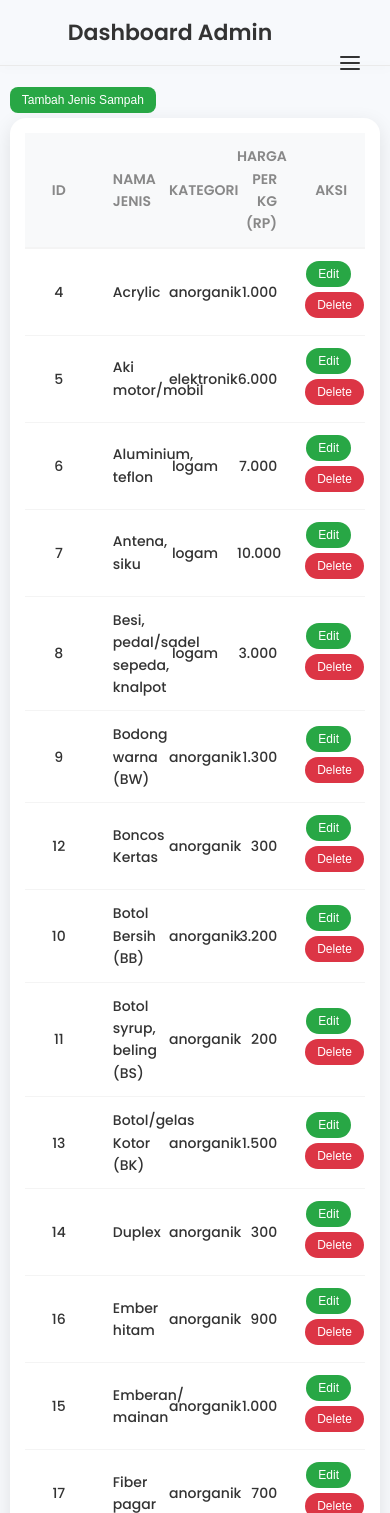
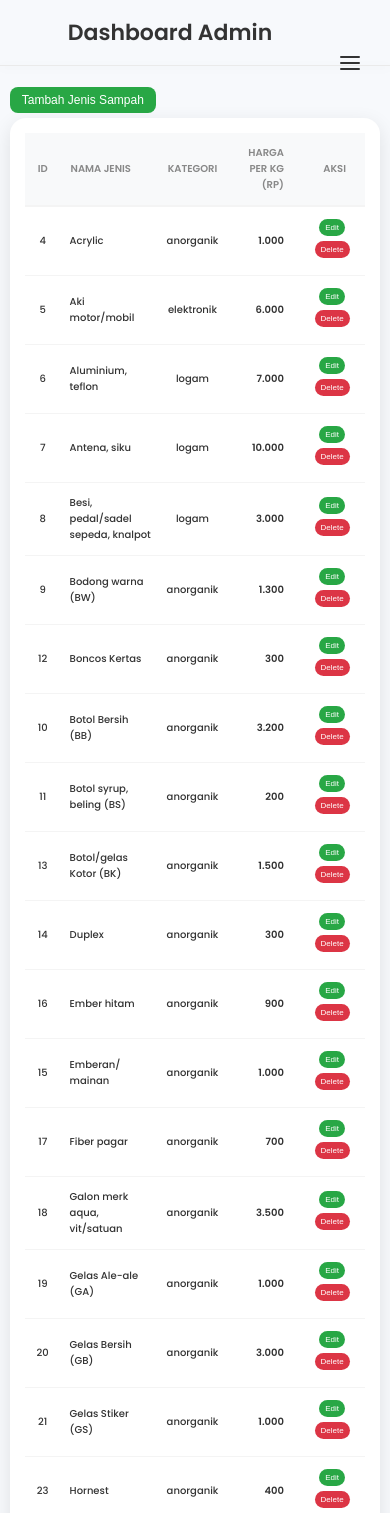
Before and after one commit to draprotez/AplikasiBankSampah, a PHP site: page /views/kelolaSampahViews.php in a window 390 px wide. Shown: the top 1513 px of the page. Run offline with PHP 8.4, Linux system fonts and the light colour scheme; a user stored in the database is signed in; data comes from the database, SQL or seed files in the repository.

Commit message:
final project

```diff
--- a/assets/css/admin-forms.css
+++ b/assets/css/admin-forms.css
@@ -583,6 +583,83 @@ hr {
     min-width: 120px;
     text-align: center;
   }
+  .table-card {
+    padding: 15px;
+  }
+  th,
+  td {
+    font-size: 10px;
+  }
+.col-nama {
+  width: 24%;
+  padding-left: 4px;
+  padding-right: 10px;
+  text-align: left;
+}
+.col-tanggal {
+  width: 20%;
+  padding-left: 1px;
+  padding-right: 10px;
+  text-align: center;
+}
+
+.col-jenis {
+  width: 20%;
+  padding-left: 10px;
+  padding-right: 10px;
+  text-align: left;
+}
+
+.col-berat {
+  width: 18%;
+  padding-left: 15px;
+  padding-right: 15px;
+  text-align: center;
+}
+
+.col-harga {
+  width: 22%;
+  padding-left: 15px;
+  padding-right: 20px;
+  text-align: right;
+  font-weight: 600;
+}
+.col-metode {
+  width: 20%;
+  padding-left: 10px;
+  padding-right: 10px;
+  text-align: center;
+}
+.col-id {
+  width: 12%;
+  padding-left: 5px;
+  padding-right: 10px;
+  text-align: center;
+}
+.col-nama-jenis {
+  width: 28%;
+  padding-left: 5px;
+  padding-right: 10px;
+  text-align: left;
+}
+.col-kategori {
+  width: 20%;
+  padding-left: 5px;
+  padding-right: 10px;
+  text-align: center;
+}
+.col-jumlah {
+  width: 22%;
+  padding-left: 15px;
+  padding-right: 20px;
+  text-align: right;
+  font-weight: 600;
+}
+.btn-edit,
+  .btn-delete {
+    font-size: 8px;
+    padding: 4px 6px;
+  }
   h1 {
     font-size: 24px;
   }
--- a/views/dashboardAdmin.php
+++ b/views/dashboardAdmin.php
@@ -43,7 +43,6 @@ $setoran_list = getAllSetoran($conn);
         <thead>
           <tr>
             <th class="col-nama">Nama Nasabah</th>
-
             <th class="col-nama">Nama Sampah</th>
             <th class="col-tanggal">Tanggal</th>
             <th class="col-berat">Berat (kg)</th>
--- a/views/kelolaSampahViews.php
+++ b/views/kelolaSampahViews.php
@@ -32,7 +32,7 @@ $sampah_list = getAllSampah($conn);
                 <thead>
                     <tr>
                         <th class="col-id">ID</th>
-                        <th class="col-nama">Nama Jenis</th>
+                        <th class="col-nama-jenis">Nama Jenis</th>
                         <th class="col-kategori">Kategori</th>
                         <th class="col-harga">Harga per Kg (Rp)</th>
                         <th class="col-aksi">Aksi</th>
```
